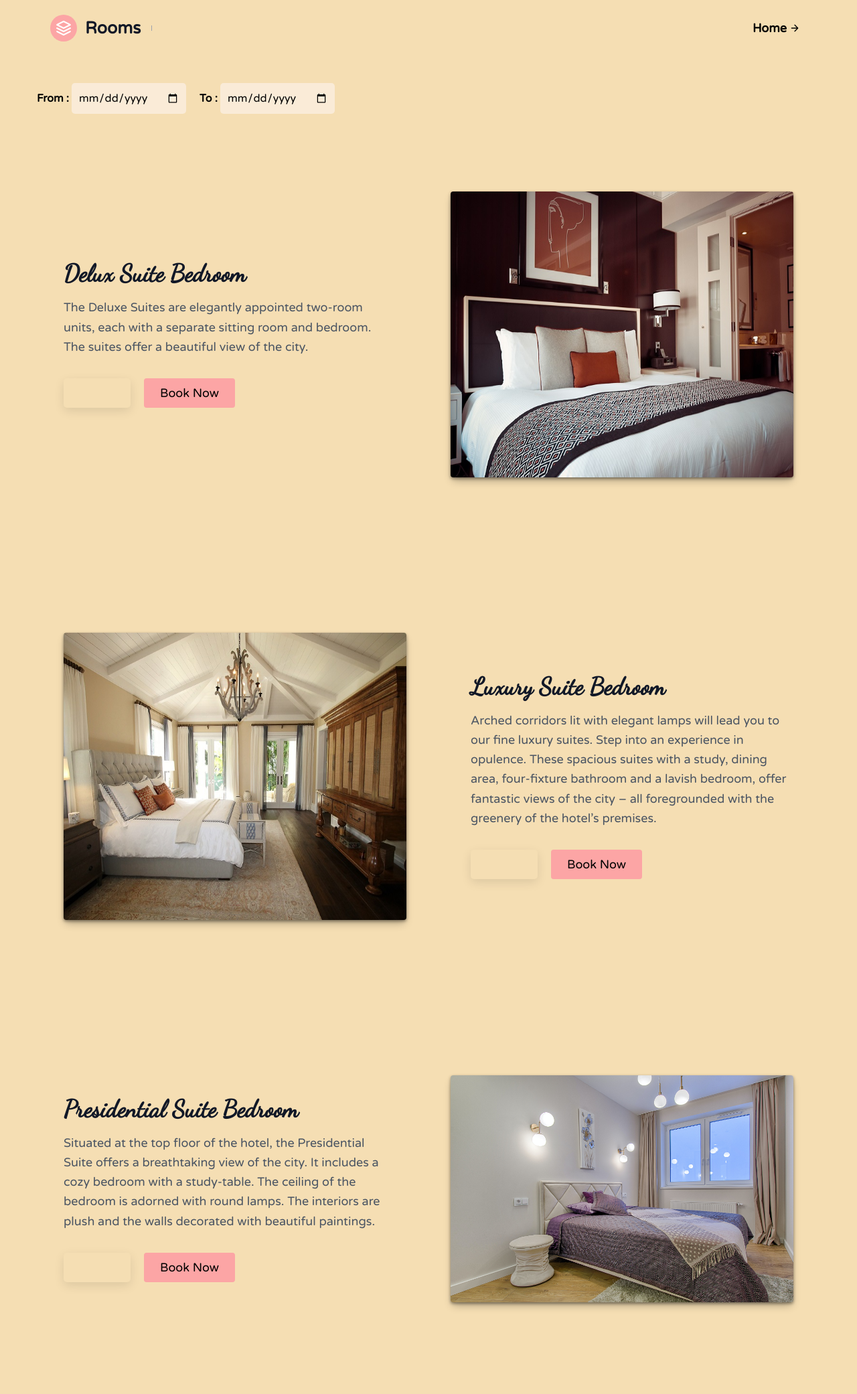
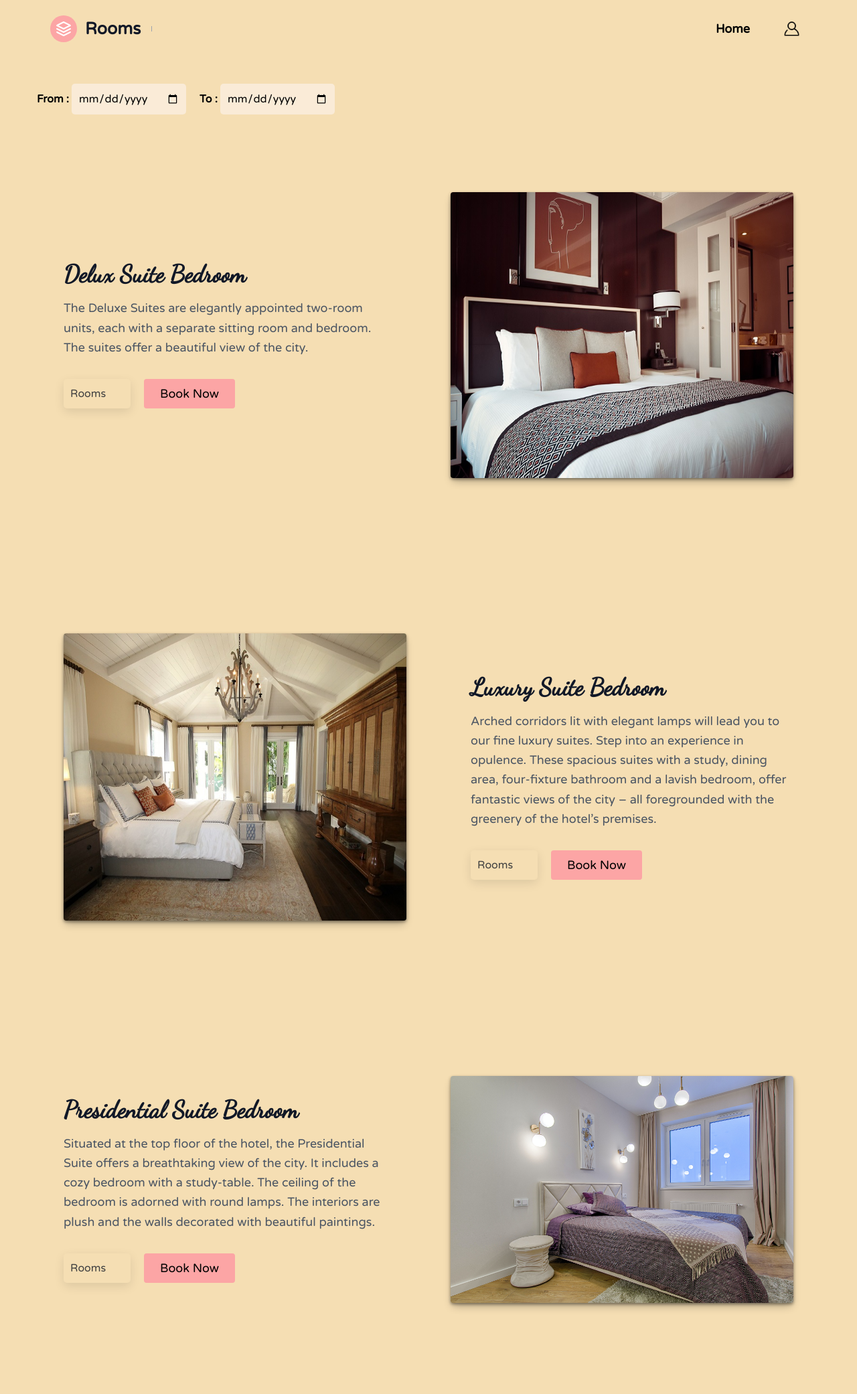
Before and after one commit to uditjain-noob/OOP_Project-1, a Django app: template HotelManagement/templates/HotelManagement/room.html in a window 1280 px wide. Shown: the whole page at 67% size. Before the commit the page ends 1955 px from the top, so only its background shows below. Run offline with Django 3.2, Linux system fonts and the light colour scheme; the template is opened without the code that fills it, so the values that code supplies are empty; some libraries are stand-ins or nearby versions; some web fonts are replaced.

Commit message:
shinitai

```diff
--- a/HotelManagement/static/HotelManagement/style_Room.css
+++ b/HotelManagement/static/HotelManagement/style_Room.css
@@ -1,4 +1,5 @@
 body {
+    font-family: 'Varela Round', sans-serif;
     background:wheat;
     max-width: 1200px;
     margin: 0 auto;
@@ -80,7 +81,22 @@ body {
     margin-right: 20px;
     border-radius: 5px;
     padding: 0px 10px 0px 10px;
+    width: 100px;
     transition: background-color 0.5s ease-in-out;
+}
+
+#delux_quant::placeholder,
+#luxury_quant::placeholder,
+#presidential_quant::placeholder {
+    color: #404040;
+    opacity: 1;
+}
+
+.direct_profile a img {
+    padding: 10px;
+    margin-left: 30px;
+    height: 45px;
+    width: 45px;
 }
 
 /* #deluxe_quant,
--- a/HotelManagement/templates/HotelManagement/room.html
+++ b/HotelManagement/templates/HotelManagement/room.html
@@ -36,10 +36,13 @@
                 <a href="/"class="mr-5 hover:text-gray-900"></a>
               </nav>
               <button class="inline-flex items-center  border-0 py-1 px-3 focus:outline-none rounded text-base mt-4 md:mt-0" id="homeBtn"><a href="" style="font-family: 'Varela Round', sans-serif; font-weight: 600; font-size: 18px; color: black;">Home</a>
-                <svg fill="none" stroke="currentColor" stroke-linecap="round" stroke-linejoin="round" stroke-width="2" class="w-4 h-4 ml-1" viewBox="0 0 24 24" style="color:black">
+                <!-- <svg fill="none" stroke="currentColor" stroke-linecap="round" stroke-linejoin="round" stroke-width="2" class="w-4 h-4 ml-1" viewBox="0 0 24 24" style="color:black">
                   <path d="M5 12h14M12 5l7 7-7 7"></path>
-                </svg>
+                </svg> -->
               </button>
+              <div class="direct_profile">
+                <a href="{% url 'user_profile' %}"><img class="profileSelector" src="{% static 'HotelManagement/images/profile_img.png' %}" alt=""></a>
+              </div>
             </div>
           </header>
           <div class="dateRange">
@@ -54,7 +57,7 @@
                 </h1>
                 <p class="mb-8 leading-relaxed" style="font-family: 'Varela Round', sans-serif; font-weight: 500; font-size: 18px;">The Deluxe Suites are elegantly appointed two-room units, each with a separate sitting room and bedroom. The suites offer a beautiful view of the city.</p>
                 <div class="flex justify-center">
-                  <input type="number" min="0" max="10" id="delux_quant">
+                  <input type="number" min="0" max="10" id="delux_quant" placeholder="Rooms">
                   <button class="inline-flex text-black bg-red-300 border-0 py-2 px-6 focus:outline-none rounded text-lg" style="font-family: 'Varela Round', sans-serif; font-weight: 500; font-size: 18px;" onclick="onclick_deluxe()">Book Now</button>
                 </div>
               </div>
@@ -76,7 +79,7 @@
                 <p class="mb-8 leading-relaxed" style="font-family: 'Varela Round', sans-serif; font-weight: 500; font-size: 18px;">Arched corridors lit with elegant lamps will lead you to our fine luxury suites. Step into an experience in opulence. These spacious suites with a study, dining area, four-fixture bathroom and a lavish bedroom, offer fantastic views of the city – all foregrounded with the greenery of the hotel’s premises.</p>
                 <div class="flex justify-center">
                   <!-- <input type="date"> -->
-                  <input type="number" min="0" max="10" id="luxury_quant">
+                  <input type="number" min="0" max="10" id="luxury_quant" placeholder="Rooms">
                   <button class="inline-flex text-black bg-red-300 border-0 py-2 px-6 focus:outline-none  rounded text-lg" style="font-family: 'Varela Round', sans-serif; font-weight: 500; font-size: 18px;" onclick="onclick_luxury()">Book Now</button>
                 </div>
               </div>
@@ -93,7 +96,7 @@
                 <div class="flex justify-center">
                   <!-- from: <input type="date">
                   to: <input type="date"> -->
-                  <input type="number" min="0" max="10" id="presidential_quant">
+                  <input type="number" min="0" max="10" id="presidential_quant" placeholder="Rooms">
                   <button class="inline-flex text-black bg-red-300 border-0 py-2 px-6 focus:outline-none  rounded text-lg" style="font-family: 'Varela Round', sans-serif; font-weight: 500; font-size: 18px;" onclick="onclick_presidential()">Book Now</button>
                 </div>
               </div>
```
Also changed, not shown: HotelManagement/static/HotelManagement/images/profile_img.png (added).
